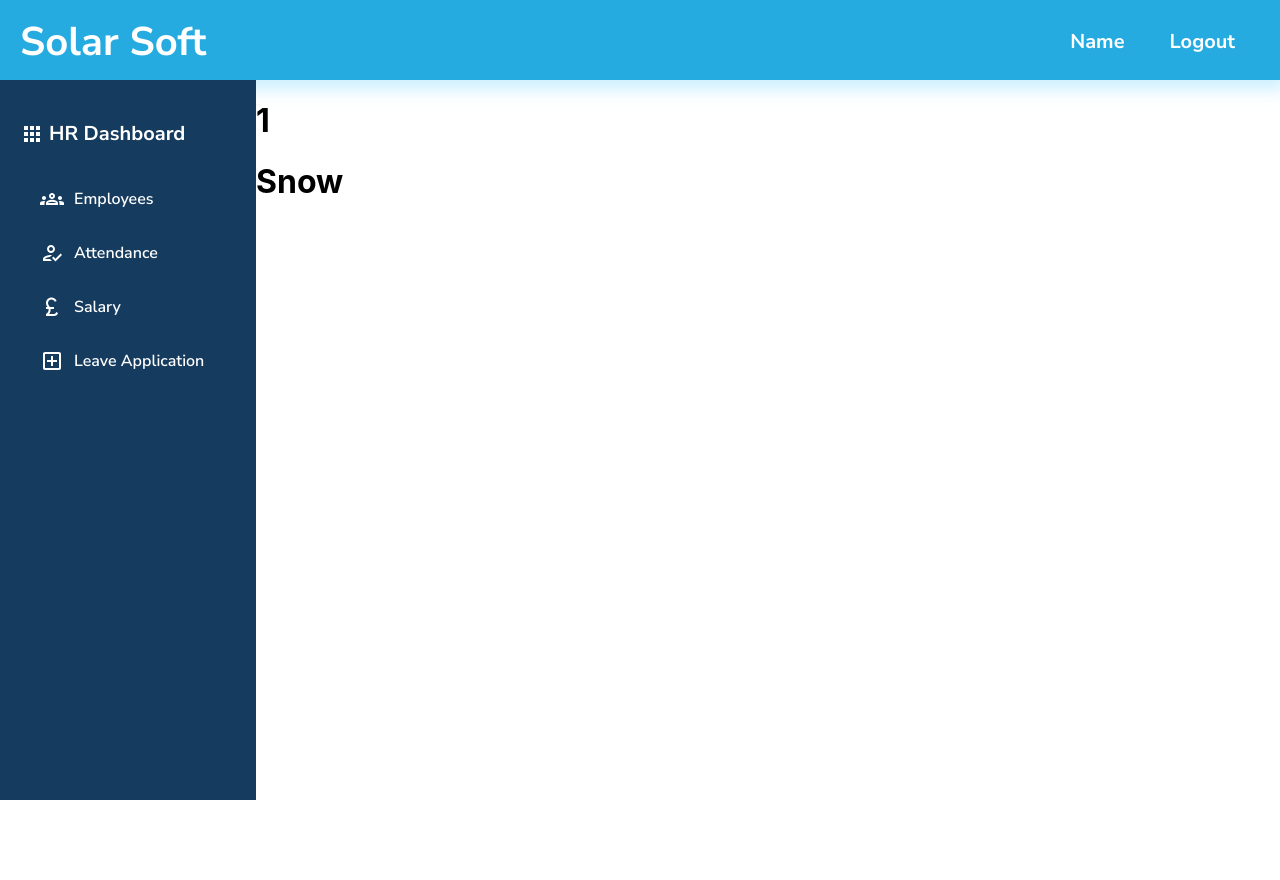
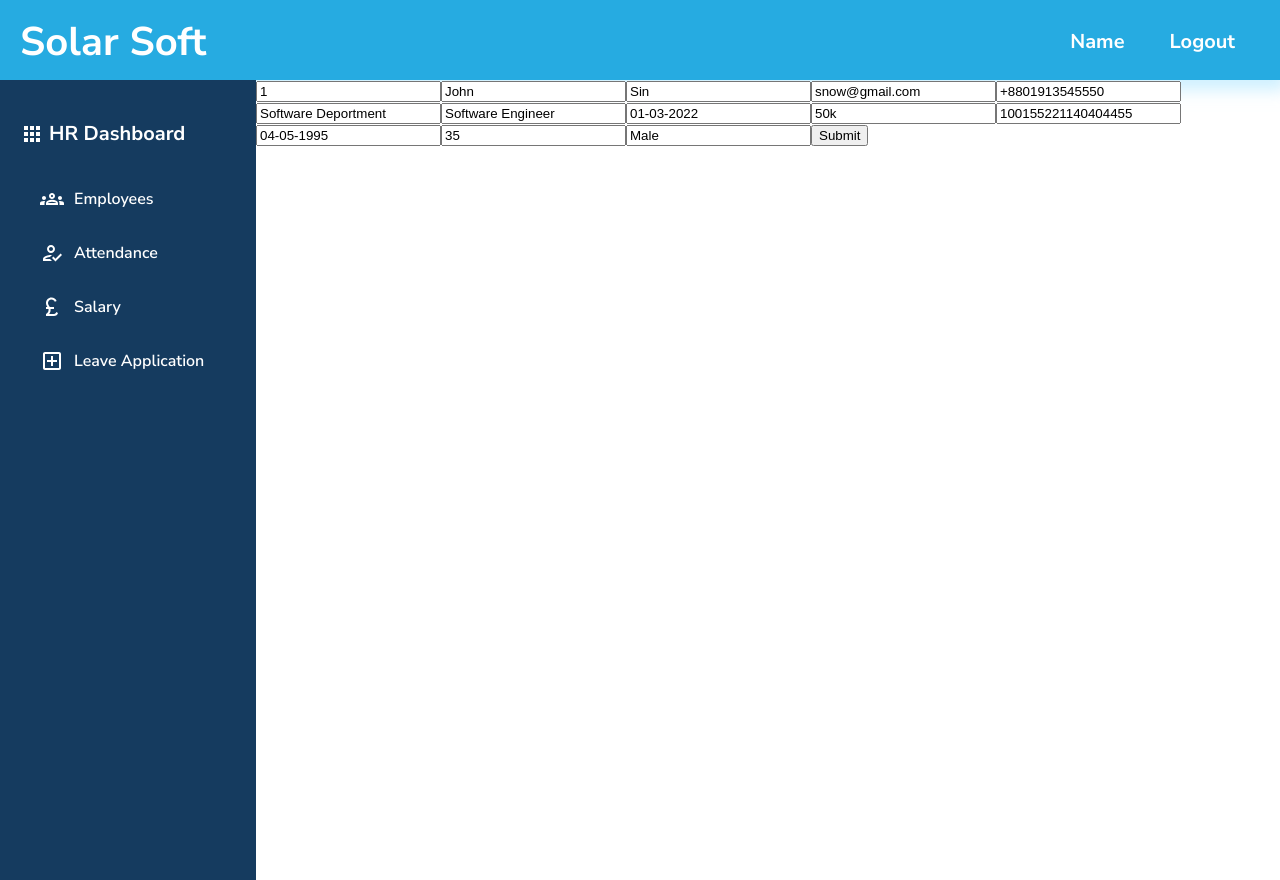
Before and after one commit to azimafnaan/HR-Management-System, a React (Create React App) app: page /employee/1 in a window 1280 px wide. Before the commit the page ends 800 px from the top, so only its background shows below. Built offline with nearby package versions, Linux system fonts and the light colour scheme.

Commit message:
Edit Employee Layout

```diff
--- a/package.json
+++ b/package.json
@@ -15,6 +15,7 @@
     "@testing-library/user-event": "^13.5.0",
     "react": "^17.0.2",
     "react-dom": "^17.0.2",
+    "react-hook-form": "^7.28.1",
     "react-router-dom": "^5.3.0",
     "react-scripts": "5.0.0",
     "web-vitals": "^2.1.4"
--- a/public/fakedb.json
+++ b/public/fakedb.json
@@ -2,7 +2,52 @@
 
     {
         "id": 1,
-        "firstName": "Snow",
+        "firstName": "John",
+        "lastName": "Sin",
+        "email": "snow@gmail.com",
+        "contactNumber": "+8801913545550",
+        "deportment": "Software Deportment",
+        "position": "Software Engineer",
+        "joiningDate": "01-03-2022",
+        "salary": "50k",
+        "accountNumber": "100155221140404455",
+        "dateOfBirth": "04-05-1995",
+        "age": 35,
+        "gender": "Male"
+    },
+    {
+        "id": 2,
+        "firstName": "Adam",
+        "lastName": "Less",
+        "email": "snow@gmail.com",
+        "contactNumber": "+8801913545550",
+        "deportment": "Software Deportment",
+        "position": "Software Engineer",
+        "joiningDate": "01-03-2022",
+        "salary": "50k",
+        "accountNumber": "100155221140404455",
+        "dateOfBirth": "04-05-1995",
+        "age": 35,
+        "gender": "Male"
+    },
+    {
+        "id": 3,
+        "firstName": "Kal",
+        "lastName": "Mih",
+        "email": "snow@gmail.com",
+        "contactNumber": "+8801913545550",
+        "deportment": "Software Deportment",
+        "position": "Software Engineer",
+        "joiningDate": "01-03-2022",
+        "salary": "50k",
+        "accountNumber": "100155221140404455",
+        "dateOfBirth": "04-05-1995",
+        "age": 35,
+        "gender": "Male"
+    },
+    {
+        "id": 4,
+        "firstName": "Herr",
         "lastName": "Jon",
         "email": "snow@gmail.com",
         "contactNumber": "+8801913545550",
@@ -12,11 +57,27 @@
         "salary": "50k",
         "accountNumber": "100155221140404455",
         "dateOfBirth": "04-05-1995",
-        "age": 35
+        "age": 35,
+        "gender": "Male"
     },
     {
-        "id": 2,
-        "firstName": "Snow",
+        "id": 5,
+        "firstName": "Marco",
+        "lastName": "Noh",
+        "email": "snow@gmail.com",
+        "contactNumber": "+8801913545550",
+        "deportment": "Software Deportment",
+        "position": "Software Engineer",
+        "joiningDate": "01-03-2022",
+        "salary": "50k",
+        "accountNumber": "100155221140404455",
+        "dateOfBirth": "04-05-1995",
+        "age": 35,
+        "gender": "Male"
+    },
+    {
+        "id": 6,
+        "firstName": "Pica",
         "lastName": "Jon",
         "email": "snow@gmail.com",
         "contactNumber": "+8801913545550",
@@ -26,11 +87,42 @@
         "salary": "50k",
         "accountNumber": "100155221140404455",
         "dateOfBirth": "04-05-1995",
-        "age": 35
+        "age": 35,
+        "gender": "Male"
     },
     {
-        "id": 3,
-        "firstName": "Snow",
+        "id": 7,
+        "firstName": "Eliza",
+        "lastName": "Beth",
+        "email": "snow@gmail.com",
+        "contactNumber": "+8801913545550",
+        "deportment": "Software Deportment",
+        "position": "Software Engineer",
+        "joiningDate": "01-03-2022",
+        "salary": "50k",
+        "accountNumber": "100155221140404455",
+        "dateOfBirth": "04-05-1995",
+        "age": 35,
+        "gender": "Female"
+    },
+    {
+        "id": 8,
+        "firstName": "Marin",
+        "lastName": "know",
+        "email": "snow@gmail.com",
+        "contactNumber": "+8801913545550",
+        "deportment": "Software Deportment",
+        "position": "Software Engineer",
+        "joiningDate": "01-03-2022",
+        "salary": "50k",
+        "accountNumber": "100155221140404455",
+        "dateOfBirth": "04-05-1995",
+        "age": 35,
+        "gender": "Male"
+    },
+    {
+        "id": 9,
+        "firstName": "Rock",
         "lastName": "Jon",
         "email": "snow@gmail.com",
         "contactNumber": "+8801913545550",
@@ -40,12 +132,13 @@
         "salary": "50k",
         "accountNumber": "100155221140404455",
         "dateOfBirth": "04-05-1995",
-        "age": 35
+        "age": 35,
+        "gender": "Male"
     },
     {
-        "id": 4,
-        "firstName": "Snow",
-        "lastName": "Jon",
+        "id": 10,
+        "firstName": "Brain",
+        "lastName": "Adam",
         "email": "snow@gmail.com",
         "contactNumber": "+8801913545550",
         "deportment": "Software Deportment",
@@ -54,12 +147,13 @@
         "salary": "50k",
         "accountNumber": "100155221140404455",
         "dateOfBirth": "04-05-1995",
-        "age": 35
+        "age": 35,
+        "gender": "Male"
     },
     {
-        "id": 5,
-        "firstName": "Snow",
-        "lastName": "Jon",
+        "id": 11,
+        "firstName": "Adam",
+        "lastName": "Gill",
         "email": "snow@gmail.com",
         "contactNumber": "+8801913545550",
         "deportment": "Software Deportment",
@@ -68,12 +162,13 @@
         "salary": "50k",
         "accountNumber": "100155221140404455",
         "dateOfBirth": "04-05-1995",
-        "age": 35
+        "age": 35,
+        "gender": "Male"
     },
     {
-        "id": 6,
-        "firstName": "Snow",
-        "lastName": "Jon",
+        "id": 12,
+        "firstName": "Adam",
+        "lastName": "Gill",
         "email": "snow@gmail.com",
         "contactNumber": "+8801913545550",
         "deportment": "Software Deportment",
@@ -82,12 +177,13 @@
         "salary": "50k",
         "accountNumber": "100155221140404455",
         "dateOfBirth": "04-05-1995",
-        "age": 35
+        "age": 35,
+        "gender": "Male"
     },
     {
-        "id": 7,
-        "firstName": "Snow",
-        "lastName": "Jon",
+        "id": 13,
+        "firstName": "Adam",
+        "lastName": "Gill",
         "email": "snow@gmail.com",
         "contactNumber": "+8801913545550",
         "deportment": "Software Deportment",
@@ -96,12 +192,13 @@
         "salary": "50k",
         "accountNumber": "100155221140404455",
         "dateOfBirth": "04-05-1995",
-        "age": 35
+        "age": 35,
+        "gender": "Male"
     },
     {
-        "id": 8,
-        "firstName": "Snow",
-        "lastName": "Jon",
+        "id": 14,
+        "firstName": "Adam",
+        "lastName": "Gill",
         "email": "snow@gmail.com",
         "contactNumber": "+8801913545550",
         "deportment": "Software Deportment",
@@ -110,12 +207,13 @@
         "salary": "50k",
         "accountNumber": "100155221140404455",
         "dateOfBirth": "04-05-1995",
-        "age": 35
+        "age": 35,
+        "gender": "Male"
     },
     {
-        "id": 9,
-        "firstName": "Snow",
-        "lastName": "Jon",
+        "id": 15,
+        "firstName": "Adam",
+        "lastName": "Gill",
         "email": "snow@gmail.com",
         "contactNumber": "+8801913545550",
         "deportment": "Software Deportment",
@@ -124,12 +222,13 @@
         "salary": "50k",
         "accountNumber": "100155221140404455",
         "dateOfBirth": "04-05-1995",
-        "age": 35
+        "age": 35,
+        "gender": "Male"
     },
     {
-        "id": 10,
-        "firstName": "Snow",
-        "lastName": "Jon",
+        "id": 16,
+        "firstName": "Adam",
+        "lastName": "Gill",
         "email": "snow@gmail.com",
         "contactNumber": "+8801913545550",
         "deportment": "Software Deportment",
@@ -138,12 +237,13 @@
         "salary": "50k",
         "accountNumber": "100155221140404455",
         "dateOfBirth": "04-05-1995",
-        "age": 35
+        "age": 35,
+        "gender": "Male"
     },
     {
-        "id": 11,
-        "firstName": "Snow",
-        "lastName": "Jon",
+        "id": 17,
+        "firstName": "Adam",
+        "lastName": "Gill",
         "email": "snow@gmail.com",
         "contactNumber": "+8801913545550",
         "deportment": "Software Deportment",
@@ -152,7 +252,99 @@
         "salary": "50k",
         "accountNumber": "100155221140404455",
         "dateOfBirth": "04-05-1995",
-        "age": 35
+        "age": 35,
+        "gender": "Male"
+    },
+    {
+        "id": 18,
+        "firstName": "Adam",
+        "lastName": "Gill",
+        "email": "snow@gmail.com",
+        "contactNumber": "+8801913545550",
+        "deportment": "Software Deportment",
+        "position": "Software Engineer",
+        "joiningDate": "01-03-2022",
+        "salary": "50k",
+        "accountNumber": "100155221140404455",
+        "dateOfBirth": "04-05-1995",
+        "age": 35,
+        "gender": "Male"
+    },
+    {
+        "id": 19,
+        "firstName": "Adam",
+        "lastName": "Gill",
+        "email": "snow@gmail.com",
+        "contactNumber": "+8801913545550",
+        "deportment": "Software Deportment",
+        "position": "Software Engineer",
+        "joiningDate": "01-03-2022",
+        "salary": "50k",
+        "accountNumber": "100155221140404455",
+        "dateOfBirth": "04-05-1995",
+        "age": 35,
+        "gender": "Male"
+    },
+    {
+        "id": 20,
+        "firstName": "Adam",
+        "lastName": "Gill",
+        "email": "snow@gmail.com",
+        "contactNumber": "+8801913545550",
+        "deportment": "Software Deportment",
+        "position": "Software Engineer",
+        "joiningDate": "01-03-2022",
+        "salary": "50k",
+        "accountNumber": "100155221140404455",
+        "dateOfBirth": "04-05-1995",
+        "age": 35,
+        "gender": "Male"
+    },
+    {
+        "id": 21,
+        "firstName": "Adam",
+        "lastName": "Gill",
+        "email": "snow@gmail.com",
+        "contactNumber": "+8801913545550",
+        "deportment": "Software Deportment",
+        "position": "Software Engineer",
+        "joiningDate": "01-03-2022",
+        "salary": "50k",
+        "accountNumber": "100155221140404455",
+        "dateOfBirth": "04-05-1995",
+        "age": 35,
+        "gender": "Male"
+    },
+    {
+        "id": 22,
+        "firstName": "Adam",
+        "lastName": "Gill",
+        "email": "snow@gmail.com",
+        "contactNumber": "+8801913545550",
+        "deportment": "Software Deportment",
+        "position": "Software Engineer",
+        "joiningDate": "01-03-2022",
+        "salary": "50k",
+        "accountNumber": "100155221140404455",
+        "dateOfBirth": "04-05-1995",
+        "age": 35,
+        "gender": "Male"
+    },
+    {
+        "id": 23,
+        "firstName": "Adam",
+        "lastName": "Gill",
+        "email": "snow@gmail.com",
+        "contactNumber": "+8801913545550",
+        "deportment": "Software Deportment",
+        "position": "Software Engineer",
+        "joiningDate": "01-03-2022",
+        "salary": "50k",
+        "accountNumber": "100155221140404455",
+        "dateOfBirth": "04-05-1995",
+        "age": 35,
+        "gender": "Male"
     }
 
+
 ]
--- a/src/components/HR/Employee/Employee.js
+++ b/src/components/HR/Employee/Employee.js
@@ -1,9 +1,13 @@
 import React, { useEffect, useState } from 'react';
 import './Employee.css';
 import { useParams } from 'react-router-dom';
+import { useForm } from "react-hook-form";
+
 const Employee = () => {
     let { employeeId } = useParams();
     const [employee, setEmployee] = useState([]);
+    const { register, handleSubmit } = useForm();
+    const onSubmit = data => console.log(data);
     useEffect(() => {
         fetch("/fakedb.json")
             .then(res => res.json())
@@ -12,8 +16,50 @@ const Employee = () => {
     const myEmployee = employee ? employee.find(td => td.id == employeeId) : []
     return (
         <div className="employee">
-            <h1>{myEmployee?.id}</h1>
-            <h1>{myEmployee?.firstName}</h1>
+            <form onSubmit={handleSubmit(onSubmit)}>
+
+
+                <input defaultValue={myEmployee?.id} type="number" {...register("id", { required: true, maxLength: 50 })} placeholder="Employee ID" />
+
+
+
+                <input defaultValue={myEmployee?.firstName} {...register("firstName", { maxLength: 50 })} placeholder="First Name" />
+
+                <input defaultValue={myEmployee?.lastName} {...register("lastName", { maxLength: 50 })} placeholder="Last Name" />
+
+
+                <input defaultValue={myEmployee?.email} type="email" {...register("email", { required: true, maxLength: 50 })} placeholder="Email" />
+
+
+                <input defaultValue={myEmployee?.contactNumber} {...register("contactNumber")} placeholder="Contact Number" />
+
+
+                <input defaultValue={myEmployee?.deportment} {...register("deportment", { required: true, maxLength: 50 })} placeholder="Deportment" />
+
+                <input defaultValue={myEmployee?.position} {...register("position", { required: true, maxLength: 50 })} placeholder="Position" />
+
+
+                <input defaultValue={myEmployee?.joiningDate}  {...register("joiningDate", { required: true, maxLength: 50 })} placeholder="Joining Date" />
+
+
+                <input defaultValue={myEmployee?.salary} {...register("salary")} placeholder="Salary" />
+
+                <input defaultValue={myEmployee?.accountNumber} type="number" {...register("accountNumber", { required: true, maxLength: 50 })} placeholder="Account Number" />
+
+
+                <input defaultValue={myEmployee?.dateOfBirth}  {...register("dateOfBirth", { required: true, maxLength: 50 })} placeholder="Date Of Birth" />
+
+
+                <input defaultValue={myEmployee?.age} type="number" {...register("age", { required: true, maxLength: 50 })} placeholder="Age" />
+
+
+
+                <input defaultValue={myEmployee?.gender}  {...register("gender", { required: true, maxLength: 50 })} placeholder="Gender" />
+
+                <input type="submit" />
+
+            </form>
+
         </div>
     );
 };
--- a/src/components/HR/Sidebar/Sidebar.css
+++ b/src/components/HR/Sidebar/Sidebar.css
@@ -1,10 +1,10 @@
 .sidebar {
   flex: 1;
-  height: 720px;
   background-color: #153b5f;
   position: sticky;
-  /*box-shadow: -1px 1px 9px 5px rgba(69, 74, 255, 0.46);*/
-  top: 50px;
+  top: 0;
+  width: 100%;
+  height: 800px;
 }
 
 .sidebar-wrapper {
--- a/src/components/HR/Topbar/Topbar.css
+++ b/src/components/HR/Topbar/Topbar.css
@@ -2,7 +2,6 @@
   background-color: #26abe1;
   height: 80px;
   box-shadow: 1px 5px 15px 5px rgba(184, 233, 255, 0.69);
-  position: sticky;
 }
 .top-bar {
   display: flex;
```
Also changed, not shown: src/components/HR/AllEmployee/AllEmployee.css (+15 -1 lines), src/components/HR/AllEmployee/AllEmployee.js (+11 -2 lines), src/components/HR/Employee/Employee.css (+20 -0 lines), src/components/dummyData.js (added), 1 other file (tests, documents, lock files or other folders).
